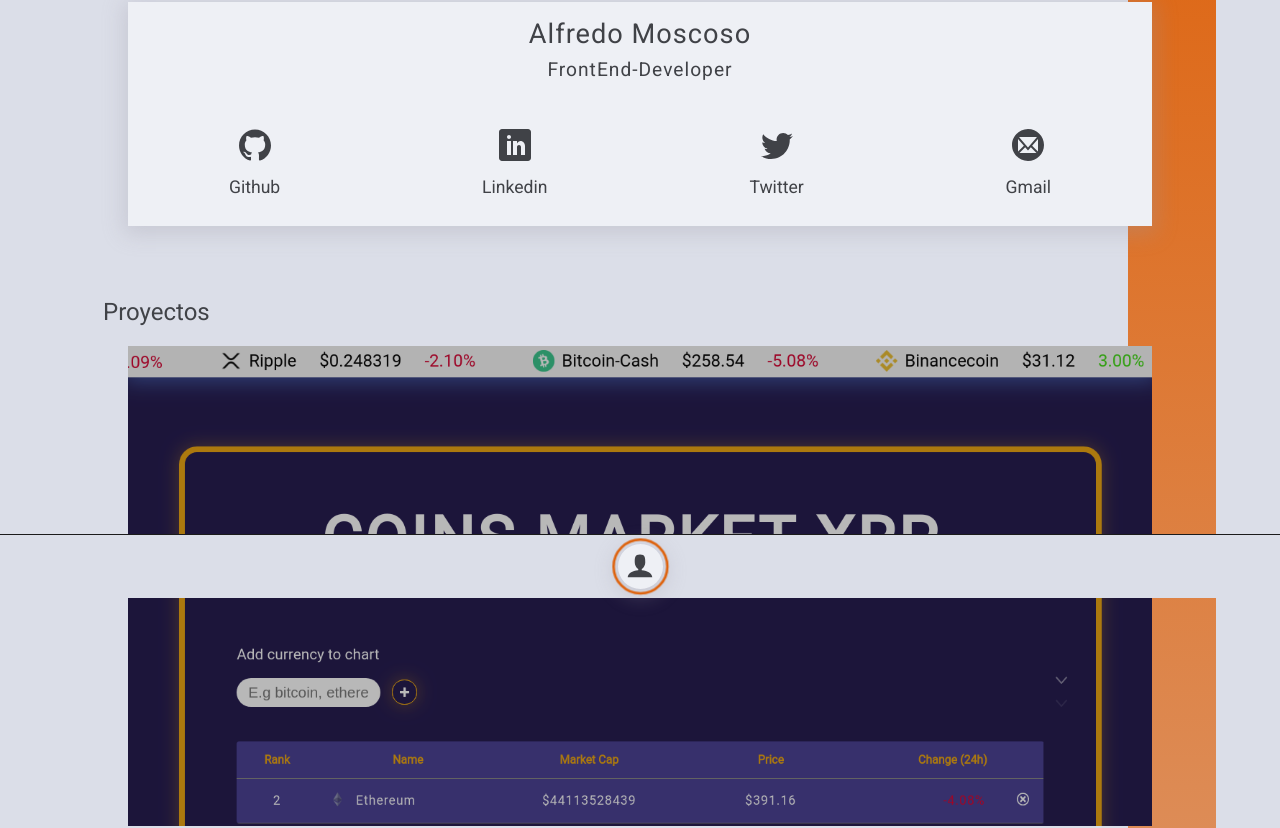
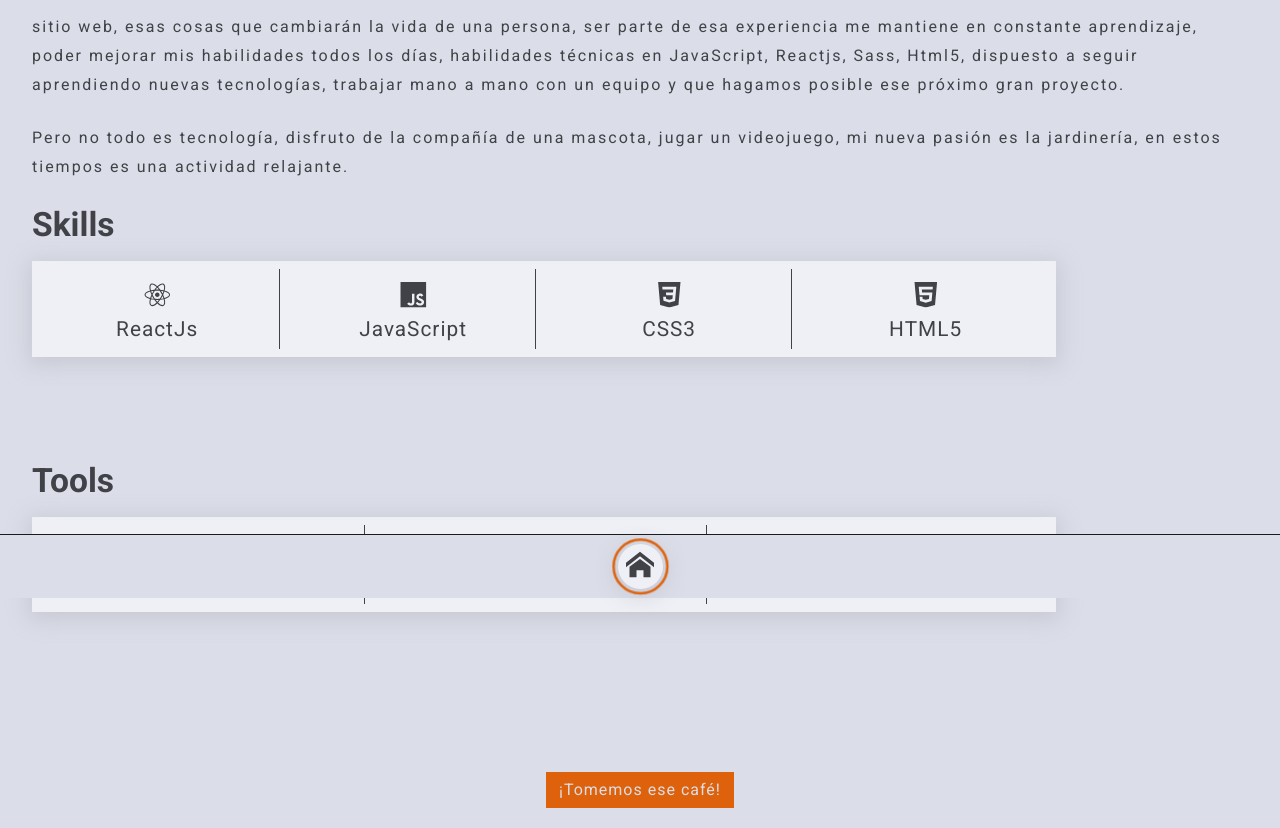
Before and after one commit to JairDev/jair-dev-portfolio, a React (Create React App) app: page /profile in a window 1280 px wide. Shown: the part 202-1030 px from the top of the page. Built offline with nearby package versions, Linux system fonts and the light colour scheme; a web font is replaced by a local one.

Commit message:
Add route

```diff
--- a/src/App.css
+++ b/src/App.css
@@ -15,15 +15,22 @@
   margin: 0;
   font-family: 'Roboto', sans-serif;
 }
+/* html,
+body,
+#root {
+  height: 100%;
+} */
 a {
   text-decoration: none;
+  z-index: 100;
 }
 .App {
   background-color: #DBDEE8;
   min-height: 100vh;
+  padding-bottom: 6rem;
   position: relative;
   font-family: 'Roboto', sans-serif;
-  overflow: hidden;
+  /* overflow: hidden; */
 }
 
 @media only screen and (max-width: 760px),
--- a/src/App.js
+++ b/src/App.js
@@ -1,12 +1,23 @@
 import React from "react";
+import { BrowserRouter as Router, Route, Switch } from "react-router-dom";
 import "./App.css";
-import Home from "pages/Home"
+import Home from "pages/Home";
+import About from "components/About/About";
 
 function App() {
   return (
-    <div className="App">
-      <Home/>
-    </div>
+    <Router>
+      <div className="App">
+        <Switch>
+          <Route path="/profile">
+            <About/>
+          </Route>
+          <Route path="/">
+            <Home/>
+          </Route>
+        </Switch>
+      </div>
+    </Router>
   );
 }
 
--- /dev/null
+++ b/src/components/About/About.jsx
@@ -0,0 +1,79 @@
+import Aside from "components/Aside/Aside";
+import IterateArray from "components/IterateArray/IterateArray";
+import Skills from "components/Skills/Skills";
+import { skills, tools } from "data/info-portfolio";
+import React from "react";
+
+function About() {
+  return (
+    <>
+      <Aside about={true} />
+      <div className={`App-content-personal-info`}>
+        <div>
+          <div>
+            <img src="" alt=""></img>
+          </div>
+          <h3 className="title-personal-info">¿Tomamos un café?</h3>
+          <span className="sub-title-personal-info">
+            Sí, el título es cierto, ¡me gustaría tomar un café contigo!
+          </span>
+          <p className="text-personal-info first">
+            Soy Alfredo Moscoso, desarrollador frontend, me emociona pensar que
+            podemos crear cosas importantes, una aplicación web, un sitio web,
+            esas cosas que cambiarán la vida de una persona, ser parte de esa
+            experiencia me mantiene en constante aprendizaje, poder mejorar mis
+            habilidades todos los días, habilidades técnicas en JavaScript,
+            Reactjs, Sass, Html5, dispuesto a seguir aprendiendo nuevas
+            tecnologías, trabajar mano a mano con un equipo y que hagamos
+            posible ese próximo gran proyecto.
+          </p>
+
+          <p className="text-personal-info">
+            Pero no todo es tecnología, disfruto de la compañía de una mascota,
+            jugar un videojuego, mi nueva pasión es la jardinería, en estos
+            tiempos es una actividad relajante.
+          </p>
+        </div>
+
+        <div className="App-content-skills kit-content">
+          <div className="content-title-skills">
+            <div className="title-skills">
+              <h2>Skills</h2>
+            </div>
+          </div>
+          <div className="over-hidden">
+            <div className="over-kit">
+              <IterateArray array={skills} Component={Skills} type={"skills"} />
+            </div>
+          </div>
+        </div>
+        <div className="App-content-tools kit-content">
+          <div className="content-title-tools">
+            <div className="title-tools">
+              <h2>Tools</h2>
+            </div>
+          </div>
+          <div className="over-hidden">
+            <div className="over-kit">
+              <IterateArray array={tools} Component={Skills} type={"tools"} />
+            </div>
+          </div>
+        </div>
+        <div className="content-button-personal-info">
+          <div className="parent-action-link-about-me">
+            <a
+              href="https://gmail.com"
+              target="_blank"
+              rel="noopener noreferrer"
+              className={"button-action-about-me"}
+            >
+              ¡Tomemos ese café!
+            </a>
+          </div>
+        </div>
+      </div>
+    </>
+  );
+}
+
+export default About;
--- /dev/null
+++ b/src/components/Aside/Aside.jsx
@@ -0,0 +1,46 @@
+import Button from "components/Button/Button";
+import React, { useEffect } from "react";
+import { Link } from "react-router-dom";
+
+const svgProfile = (
+  <svg className={`icon icon-user topSvg`}>
+    <use xlinkHref={`#icon-user`}></use>
+  </svg>
+);
+
+const svgHome = (
+  <svg className={`icon icon-home topSvg`}>
+    <use xlinkHref={`#icon-home`}></use>
+  </svg>
+);
+
+function Aside({about = false }) {
+  if (about) {
+    return (
+      <>
+        <aside className="App-aside">
+          <span className="border-aside-animate"></span>
+          <span className="animate-span-profile active"></span>
+          <Link to="/">
+            <Button classSvg="topSvg" className={"content-button-info-child"}>
+              {svgHome}
+            </Button>
+          </Link>
+        </aside>
+      </>
+    );
+  }
+  return (
+    <aside className="App-aside">
+      <span className="border-aside-animate"></span>
+      <span className="animate-span-profile active"></span>
+      <Link to="/profile">
+        <Button classSvg="topSvg" className={"content-button-info-child"}>
+          {svgProfile}
+        </Button>
+      </Link>
+    </aside>
+  );
+}
+
+export default Aside;
--- a/src/components/Button/Button.css
+++ b/src/components/Button/Button.css
@@ -48,6 +48,7 @@ button:focus {
 
 .parent-content-button.top {
   top: 35px;
+  display: none;
 }
 
 .top,
@@ -79,6 +80,15 @@ button:focus {
   fill: var(--dark-color);
 }
 
+.icon-home {
+  display: inline-block;
+  width: 2.1em;
+  height: 2.1em;
+  stroke-width: 0;
+  stroke: var(--dark-color);
+  fill: var(--dark-color);
+}
+
 .top.deactivate-top {
   display: none;
 }
--- a/src/components/ContentProjects/ContentProjects.css
+++ b/src/components/ContentProjects/ContentProjects.css
@@ -1,10 +1,9 @@
 .content-projects > .projects {
-  margin-top: 800px;
+  margin-top: 200px;
 }
 
 .projects {
-  width: 100%;
-  height: 60vmin;
+  height: 50vmin;
   position: relative;
   transition: all 0.5s ease-in-out;
   opacity: 1;
--- a/src/components/Projects/Projects.css
+++ b/src/components/Projects/Projects.css
@@ -1,7 +1,7 @@
 .content-projects {
-  width: 80%;
-  position: absolute;
-  top: 15vmin;
+  display: flex;
+  flex-direction: column;
+  align-items: center;
   transition: all .5s ease-in-out;
 }
 .count-projects {
--- a/src/components/Projects/Projects.js
+++ b/src/components/Projects/Projects.js
@@ -39,7 +39,7 @@ function Projects() {
       >
         {svgArrow}
       </Button>
-      <span className="count-projects">{`${count + 1}/${countProject}`}</span>
+      {/* <span className="count-projects">{`${count + 1}/${countProject}`}</span> */}
       <div ref={elementRef} className="content-projects">
         <IterateArray
           array={projects}
--- a/src/pages/Home/Home.css
+++ b/src/pages/Home/Home.css
@@ -13,10 +13,6 @@
   font-size: var(--text-hi);
   letter-spacing: 2px;
 }
-
-/* .span-welcome {
-  margin-left: 1rem;
-} */
 
 .App-aside {
   padding: 0.5rem 0.5rem;
@@ -91,15 +87,11 @@
 .App-content-personal-info {
   background-color: #dbdee8;
   color: #404247;
-  opacity: 0;
-  padding: 3rem 40px 3rem 100px;
-  position: absolute;
+  padding: 3rem 6rem ;
   width: 100%;
   height: 100%;
   transition: all 0.5s ease-in-out;
   transform-origin: left;
-  transform: translateX(-100%);
-  z-index: 300;
 }
 
 .title-personal-info {
@@ -164,30 +156,30 @@
 
 .App-content-personal-info.scale-info {
   opacity: 1;
-  transform: translateX(0%);
+  /* transform: translateX(0%) scale(1.0); */
   position: relative;
 }
 
 .App-main {
-  display: grid;
-  grid-template-columns: 1fr 2fr;
-  padding-left: 100px;
-  height: calc(100vh - 62px);
-  position: absolute;
-  top: 64px;
+  display: flex;
+  justify-content: flex-end;
+  padding: 12rem 7rem 0rem 0rem ;
   transition: all 0.5s ease-in-out;
   transform-origin: right;
+  /* transform: scaleX(1.0); */
 }
 
 
 .App-main.scale {
   opacity: 0;
-  transform: translateX(100%);
-  position: absolute;
+  transform: translateX(100%) scaleX(0);
+  /* position: absolute; */
 }
 
+
+
 .App-main.hidden {
-  display: none;
+  /* display: none; */
 }
 
 .App-main.block {
@@ -196,9 +188,13 @@
 
 .App-content-profile-skills {
   display: flex;
-  flex-direction: column;
-  align-items: center;
-  justify-content: space-around;
+  position: fixed;
+  left: 7rem;
+}
+
+.link-profile {
+  position: relative;
+  z-index: 100;
 }
 
 .App-content-profile {
@@ -209,7 +205,7 @@
   align-items: center;
   justify-content: space-around;
   padding: 1rem 0rem;
-  width: 40vw;
+  width: 30vw;
 }
 
 .kit-content {
@@ -253,8 +249,11 @@
 }
 
 .App-parent-projects {
-  padding: 0rem 2rem;
+  width: 40%;
+  /* padding: 0rem 2rem; */
   position: relative;
+  cursor: all-scrolla;
+  /* top: 12rem; */
 }
 
 .App-content-projects {
@@ -266,9 +265,10 @@
 
 .content-title-projects-top,
 .content-title-projects {
+  width: 100%;
   position: absolute;
-  top: 15vmin;
-  width: 80%;
+  top: -125px;
+  font-size: 2vw;
 }
 
 .content-title-projects-top {
@@ -277,16 +277,11 @@
   z-index: 1;
 }
 
-/* .title-projects-top,
 .title-projects {
+  width: 100%;
   position: absolute;
-  top: -5vmin;
-  font-size: 1rem;
-} */
-
-.title-projects {
-  position: absolute;
-  top: -5vmin;
+  text-align: center;
+  font-size: calc(2vw + 1em);
 }
 
 .title-projects h2 {
--- a/src/pages/Home/index.js
+++ b/src/pages/Home/index.js
@@ -1,49 +1,20 @@
 import React, { useEffect, useRef } from "react";
+import { Link } from "react-router-dom";
+
 import ProfileCard from "components/ProfileCard/ProfileCard";
-import { users, skills, tools } from "data/info-portfolio";
+import { users } from "data/info-portfolio";
 import IterateArray from "components/IterateArray/IterateArray";
-import Skills from "components/Skills/Skills";
 import Projects from "components/Projects/Projects";
 import Button from "components/Button/Button";
 import CurrentTime from "components/CurrentTime/CurrentTime";
 import gsap from "gsap";
-import Draggable from "react-draggable";
 import "./Home.css";
-
-const svgProfile = (
-  <svg className={`icon icon-user topSvg`}>
-    <use xlinkHref={`#icon-user`}></use>
-  </svg>
-);
+import Aside from "components/Aside/Aside";
 
 function Home() {
-  const refPersonalInfo = useRef();
   const refMain = useRef();
   let borderTop = useRef(null);
-  let borderLeft = useRef(null);
   let welcome = useRef(null);
-  const dragEl = useRef(null);
-  let span = useRef(null);
-
-  const handleDisplay = (e) => {
-    refPersonalInfo.current.classList.toggle("scale-info");
-    refMain.current.classList.toggle("scale");
-    span.classList.toggle("active");
-    if (!refMain.current.className.includes("scale")) {
-      refMain.current.classList.remove("hidden");
-    }
-    e.preventDefault();
-  };
-
-  const handleTransition = () => {
-    const el = refMain.current;
-    el.classList.add("hidden");
-    if (el.className.includes("scale")) {
-      el.classList.add("hidden");
-    } else {
-      el.classList.remove("hidden");
-    }
-  };
 
   useEffect(() => {
     gsap
@@ -56,7 +27,7 @@ function Home() {
         ease: "slow(0.7, 0.7,  false)",
       })
       .from(
-        borderLeft,
+        ".border-aside-animate",
         {
           duration: 0.5,
           scaleY: 0,
@@ -78,8 +49,6 @@ function Home() {
       .from(".all", { duration: 0.5, opacity: 0, stagger: 0.2 })
       .from(welcome, { duration: 1.5, opacity: 0 })
       .to(welcome, { duration: 1.5, opacity: 0 });
-
-
   }, []);
 
   return (
@@ -97,92 +66,7 @@ function Home() {
         <CurrentTime />
       </header>
 
-      <aside className="App-aside">
-        <span
-          ref={(span) => (borderLeft = span)}
-          className="border-aside-animate"
-        ></span>
-        <span
-          ref={(el) => (span = el)}
-          className="animate-span-profile active"
-        ></span>
-        <Button
-          classSvg="topSvg"
-          className={"content-button-info-child"}
-          onClick={handleDisplay}
-        >
-          {svgProfile}
-        </Button>
-      </aside>
-
-      <div
-        ref={refPersonalInfo}
-        onTransitionEnd={handleTransition}
-        className={`App-content-personal-info`}
-      >
-        <div>
-          <div>
-            <img src="" alt=""></img>
-          </div>
-          <h3 className="title-personal-info">¿Tomamos un café?</h3>
-          <span className="sub-title-personal-info">
-            Sí, el título es cierto, ¡me gustaría tomar un café contigo!
-          </span>
-          <p className="text-personal-info first">
-            Soy Alfredo Moscoso, desarrollador frontend, me emociona pensar que
-            podemos crear cosas importantes, una aplicación web, un sitio web,
-            esas cosas que cambiarán la vida de una persona, ser parte de esa
-            experiencia me mantiene en constante aprendizaje, poder mejorar mis
-            habilidades todos los días, habilidades técnicas en JavaScript,
-            Reactjs, Sass, Html5, dispuesto a seguir aprendiendo nuevas
-            tecnologías, trabajar mano a mano con un equipo y que hagamos
-            posible ese próximo gran proyecto.
-          </p>
-
-          <p className="text-personal-info">
-            Pero no todo es tecnología, disfruto de la compañía de una mascota,
-            jugar un videojuego, mi nueva pasión es la jardinería, en estos
-            tiempos es una actividad relajante.
-          </p>
-        </div>
-
-        <div className="App-content-skills kit-content">
-          <div className="content-title-skills">
-            <div className="title-skills">
-              <h2>Skills</h2>
-            </div>
-          </div>
-          <div className="over-hidden">
-            <div ref={dragEl} className="over-kit">
-              <IterateArray array={skills} Component={Skills} type={"skills"} />
-            </div>
-          </div>
-        </div>
-        <div className="App-content-tools kit-content">
-          <div className="content-title-tools">
-            <div className="title-tools">
-              <h2>Tools</h2>
-            </div>
-          </div>
-          <div className="over-hidden">
-            <div className="over-kit">
-              <IterateArray array={tools} Component={Skills} type={"tools"} />
-            </div>
-          </div>
-        </div>
-        <div className="content-button-personal-info">
-          <div className="parent-action-link-about-me">
-            <a
-              href="https://gmail.com"
-              target="_blank"
-              rel="noopener noreferrer"
-              className={"button-action-about-me"}
-            >
-              ¡Tomemos ese café!
-            </a>
-          </div>
-        </div>
-      </div>
+      <Aside/>
 
       <section ref={refMain} className={`App-main`}>
         <section className="App-content-profile-skills">
```
Also changed, not shown: package.json (+7 -1 lines), public/index.html (+6 -1 lines), 19 other files (tests, documents, lock files or other folders).
